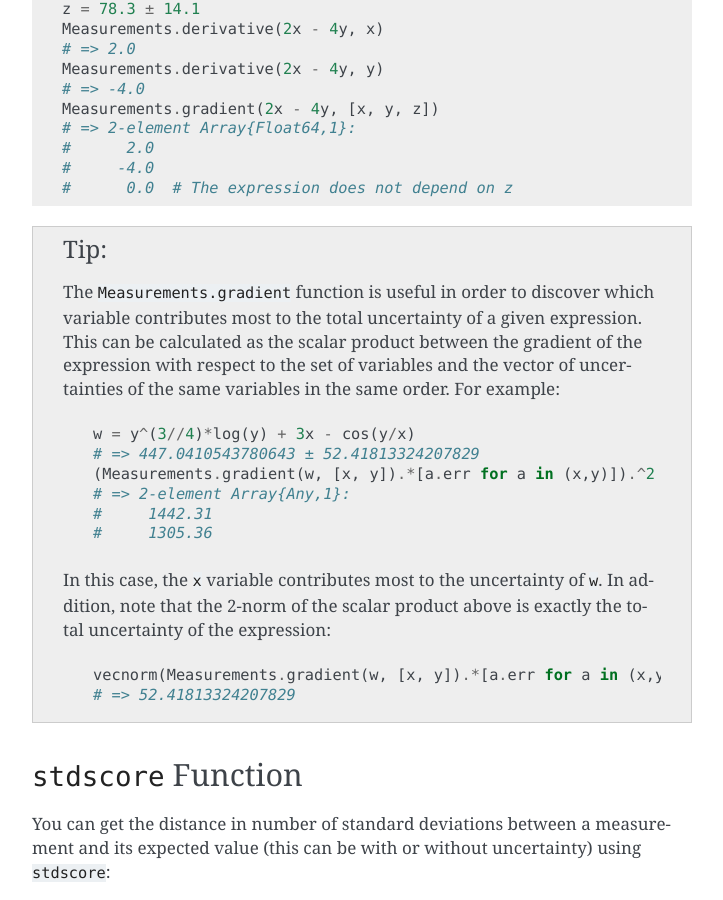
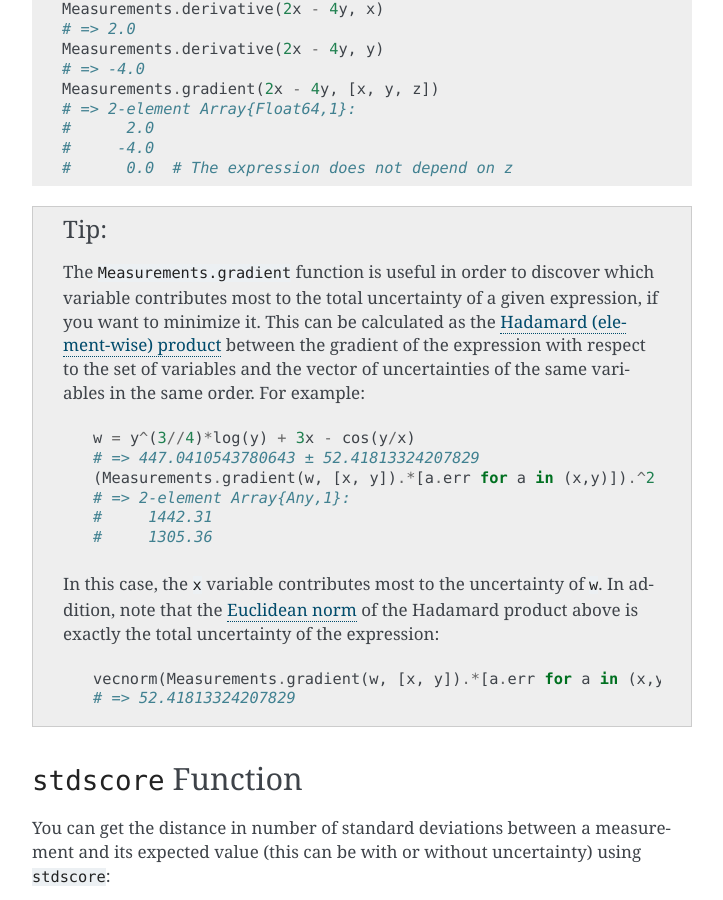
Before and after one commit to JuliaPhysics/Measurements.jl, a Sphinx documentation site: the page built from docs/examples.rst, in a window 1280 px wide and 900 px high, scrolled down 4606 px. Shown: the whole window, without its empty margins (388-1111 px from the left). Built offline with Sphinx 7.4.7, drawn with Linux system fonts in a browser that asks for light colours; some of the changed text lies outside the part shown.

```diff
--- a/docs/examples.rst
+++ b/docs/examples.rst
@@ -49,7 +47,8 @@ within the package:
     x*x*x - x^3
     # => 0.0 ± 0.0
     sin(x)/cos(x) - tan(x)
-    # => -2.220446049250313e-16 ± 0.0 # They are equal within numerical accuracy
+    # => -2.220446049250313e-16 ± 0.0
+    # They are equal within numerical accuracy
     y = -5.9 ± 0.2
     beta(x, y) - gamma(x)*gamma(y)/gamma(x + y)
     # => 0.0 ± 3.979039320256561e-14
@@ -255,10 +254,13 @@ measurements.
 .. Tip::
 
    The ``Measurements.gradient`` function is useful in order to discover which
-   variable contributes most to the total uncertainty of a given expression.
-   This can be calculated as the scalar product between the gradient of the
-   expression with respect to the set of variables and the vector of
-   uncertainties of the same variables in the same order.  For example:
+   variable contributes most to the total uncertainty of a given expression, if
+   you want to minimize it.  This can be calculated as the `Hadamard
+   (element-wise) product
+   <https://en.wikipedia.org/wiki/Hadamard_product_%28matrices%29>`__ between
+   the gradient of the expression with respect to the set of variables and the
+   vector of uncertainties of the same variables in the same order.  For
+   example:
 
    .. code-block:: julia
 
@@ -270,8 +272,9 @@ measurements.
        #     1305.36
 
    In this case, the ``x`` variable contributes most to the uncertainty of
-   ``w``.  In addition, note that the 2-norm of the scalar product above is
-   exactly the total uncertainty of the expression:
+   ``w``.  In addition, note that the `Euclidean norm
+   <https://en.wikipedia.org/wiki/Euclidean_norm>`__ of the Hadamard product
+   above is exactly the total uncertainty of the expression:
 
    .. code-block:: julia
 
--- a/docs/index.rst
+++ b/docs/index.rst
@@ -20,7 +20,7 @@ Features List
   uncertainties without being redefined. This greatly enhances the power of
   ``Measurements.jl`` without effort for the users
 - Functional correlation between variables is correctly handled, so :math:`x - x
-  = 0 \pm 0`, :math:`x/x = 1 \pm 0`, :math:`tan(x) == sin(x)/cos(x)`, etc...
+  = 0 \pm 0`, :math:`x/x = 1 \pm 0`, :math:`\tan(x) = \sin(x)/\cos(x)`, etc...
 - Support for `arbitrary precision
   <http://docs.julialang.org/en/stable/manual/integers-and-floating-point-numbers/#arbitrary-precision-arithmetic>`__
   numbers with uncertainties (though this may not be very useful for quantities
```
Also changed, not shown: other parts of docs/examples.rst (+7 -9 lines), README.md (+6 -6 lines).
